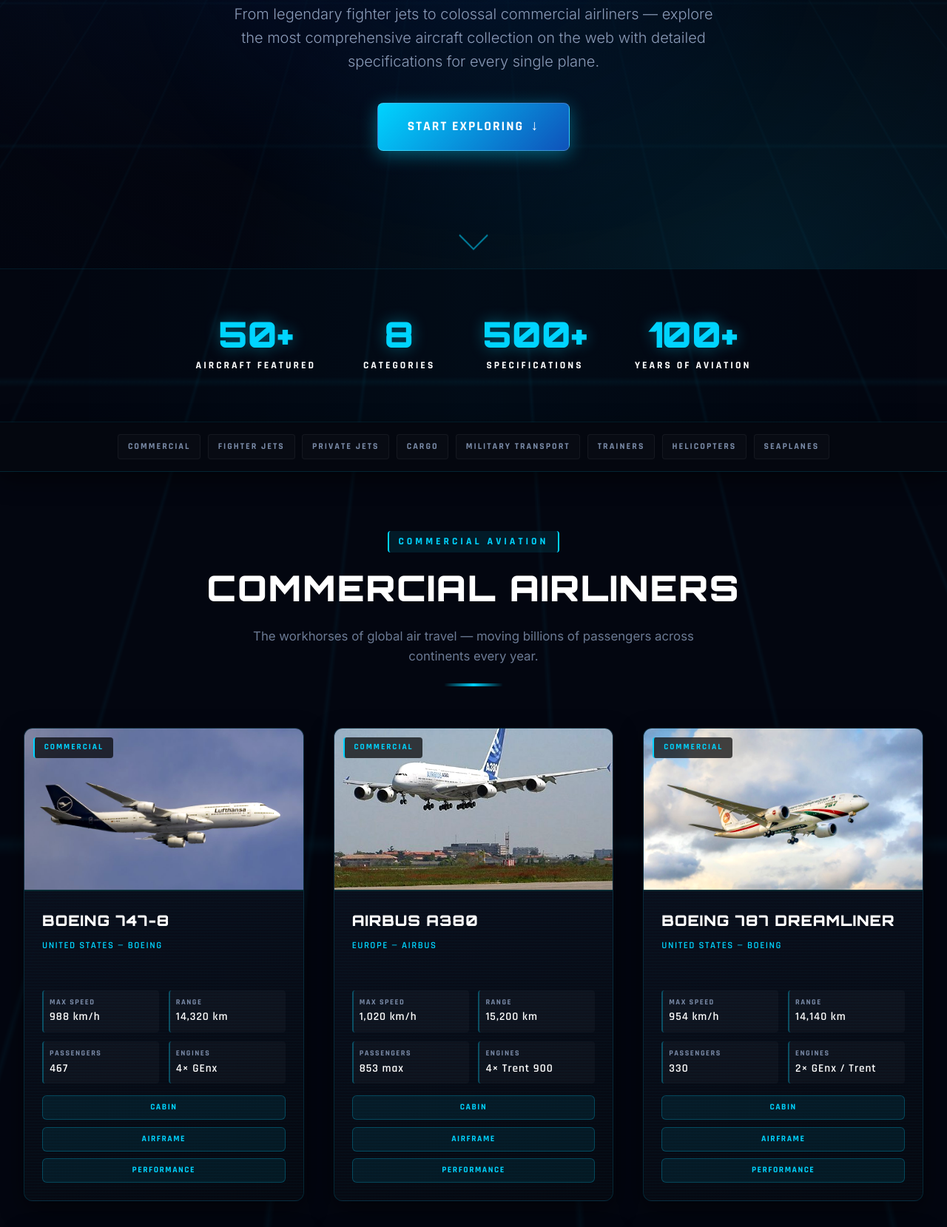
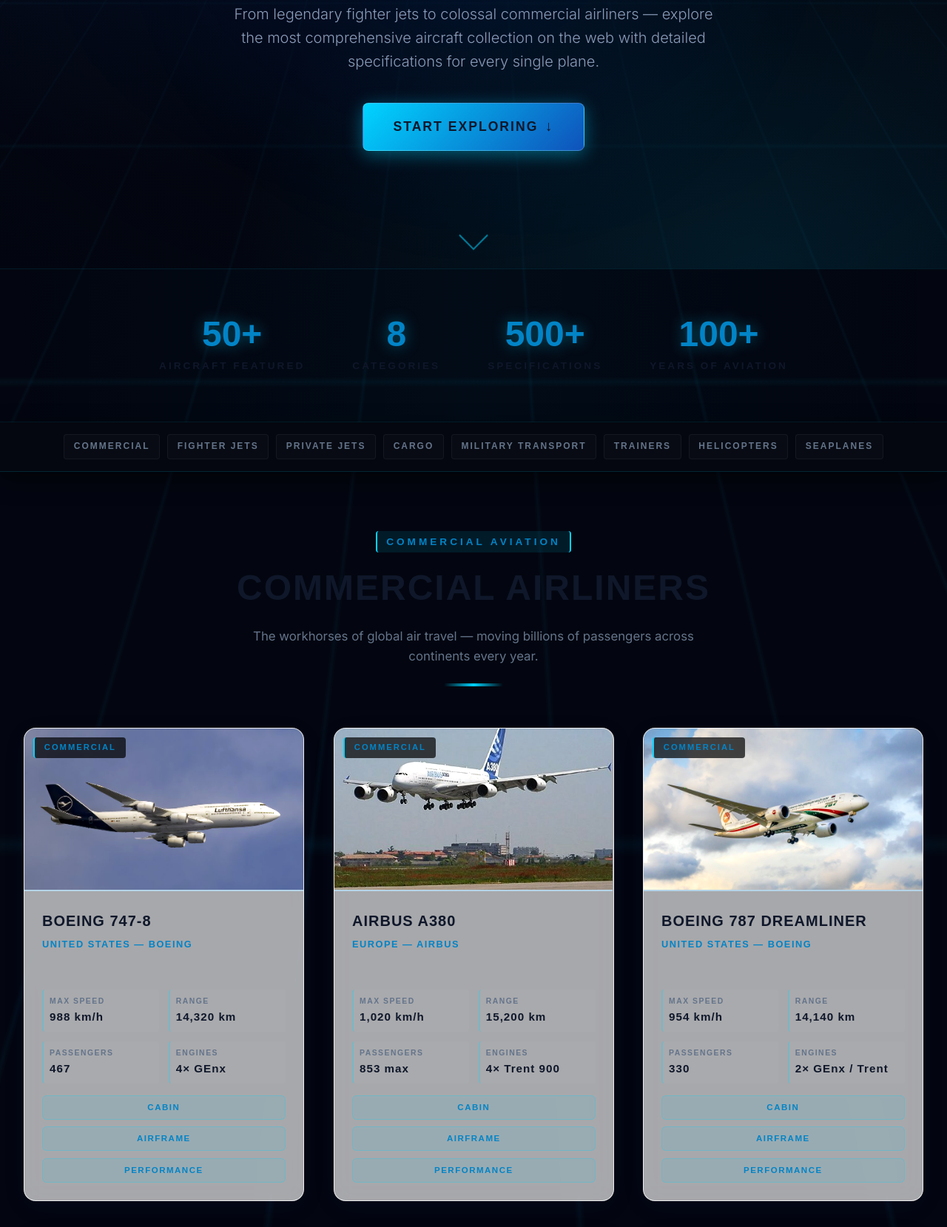
Before and after one commit to atharav779-coder/Venkatesh, a plain HTML site: page index.html in a window 1280 px wide. Shown: the part 437-2096 px from the top of the page at 74% size. Drawn offline with Linux system fonts and the light colour scheme.

Commit message:
Update theme to elegant light glassmorphism and aesthetic typography

```diff
--- a/index.html
+++ b/index.html
@@ -58,7 +58,7 @@
       padding: 0 2rem; height: 72px;
     }
     .logo {
-      font-family: 'Orbitron', sans-serif; font-weight: 900; font-size: 1.6rem;
+      font-family: 'Montserrat', sans-serif; font-weight: 900; font-size: 1.6rem;
       background: linear-gradient(135deg, #00d4ff, #ffffff);
       -webkit-background-clip: text; -webkit-text-fill-color: transparent;
       letter-spacing: 4px; text-decoration: none;
@@ -69,10 +69,10 @@
     .nav-links a {
       color: #8892a8; text-decoration: none; font-size: .82rem; font-weight: 600;
       padding: .45rem .85rem; border-radius: 6px; transition: all .25s;
-      font-family: 'Rajdhani', sans-serif; text-transform: uppercase; letter-spacing: 1.5px;
+      font-family: 'Outfit', sans-serif; text-transform: uppercase; letter-spacing: 1.5px;
     }
     .nav-links a:hover, .nav-links a.active {
-      color: #00d4ff; background: rgba(0,212,255,.1);
+      color: #0284c7; background: rgba(0,212,255,.1);
       box-shadow: 0 0 10px rgba(0,212,255,.2);
     }
     .hamburger {
@@ -90,11 +90,11 @@
       position: relative;
     }
     #searchInput {
-      background: rgba(0,212,255,0.05);
+      background: rgba(255,255,255,0.6);
       border: 1px solid rgba(0,212,255,0.2);
       border-radius: 20px;
       padding: 0.4rem 1rem;
-      color: #fff;
+      color: #0f172a;
       font-family: 'Inter', sans-serif;
       font-size: 0.85rem;
       width: 200px;
@@ -102,8 +102,8 @@
     }
     #searchInput:focus {
       outline: none;
-      background: rgba(0,212,255,0.1);
-      border-color: #00d4ff;
+      background: rgba(2,132,199,0.1);
+      border-color: #0284c7;
       box-shadow: 0 0 10px rgba(0,212,255,0.3);
       width: 250px;
     }
@@ -127,14 +127,14 @@
       display: inline-flex; align-items: center; gap: .5rem;
       background: rgba(0,212,255,.1); border: 1px solid rgba(0,212,255,.3);
       padding: .4rem 1.2rem; border-radius: 100px; font-size: .78rem;
-      color: #00d4ff; font-weight: 600; margin-bottom: 1.5rem;
+      color: #0284c7; font-weight: 600; margin-bottom: 1.5rem;
       letter-spacing: 2px; text-transform: uppercase;
-      font-family: 'Rajdhani', sans-serif;
+      font-family: 'Outfit', sans-serif;
       box-shadow: 0 0 15px rgba(0,212,255,.2);
     }
     .hero-badge::before { content: '✈'; font-size: 1rem; }
     .hero h1 {
-      font-family: 'Orbitron', sans-serif; font-size: clamp(2.5rem, 7vw, 6rem);
+      font-family: 'Montserrat', sans-serif; font-size: clamp(2.5rem, 7vw, 6rem);
       font-weight: 900; line-height: 1.1; margin-bottom: 1.2rem;
       background: linear-gradient(135deg, #ffffff 0%, #c0e0ff 40%, #00d4ff 100%);
       -webkit-background-clip: text; -webkit-text-fill-color: transparent;
@@ -148,9 +148,9 @@
     .hero-cta {
       display: inline-flex; align-items: center; gap: .6rem;
       background: linear-gradient(135deg, #00d4ff, #0f52ba);
-      color: #fff; text-decoration: none; padding: 1rem 2.5rem;
+      color: #0f172a; text-decoration: none; padding: 1rem 2.5rem;
       border-radius: 8px; font-weight: 700; font-size: 1.1rem;
-      font-family: 'Rajdhani', sans-serif; text-transform: uppercase; letter-spacing: 2px;
+      font-family: 'Outfit', sans-serif; text-transform: uppercase; letter-spacing: 2px;
       transition: all .3s;
       box-shadow: 0 5px 25px rgba(0,212,255,.4);
       border: 1px solid rgba(255,255,255,0.2);
@@ -184,19 +184,19 @@
     }
     .section-header .tag {
       display: inline-block;
-      font-family: 'Rajdhani', sans-serif; font-size: .85rem; font-weight: 700;
+      font-family: 'Outfit', sans-serif; font-size: .85rem; font-weight: 700;
       text-transform: uppercase; letter-spacing: 4px;
-      color: #00d4ff; margin-bottom: .6rem;
+      color: #0284c7; margin-bottom: .6rem;
       background: rgba(0,212,255,.1); padding: 4px 12px; border-radius: 4px;
       border-left: 2px solid #00d4ff; border-right: 2px solid #00d4ff;
     }
     .section-header h2 {
-      font-family: 'Orbitron', sans-serif; font-size: clamp(2rem, 4vw, 3rem);
+      font-family: 'Montserrat', sans-serif; font-size: clamp(2rem, 4vw, 3rem);
       font-weight: 800; margin-bottom: .8rem;
-      color: #fff; text-transform: uppercase; letter-spacing: 2px;
+      color: #0f172a; text-transform: uppercase; letter-spacing: 2px;
     }
     .section-header p {
-      color: #6b7a94; font-size: 1.05rem; max-width: 600px; margin: 0 auto;
+      color: #64748b; font-size: 1.05rem; max-width: 600px; margin: 0 auto;
     }
     .divider {
       width: 80px; height: 4px; margin: 1.5rem auto 0;
@@ -223,37 +223,37 @@
     .info-btn {
       background: rgba(0,212,255,0.08);
       border: 1px solid rgba(0,212,255,0.25);
-      color: #00d4ff; padding: 0.6rem 0.2rem;
+      color: #0284c7; padding: 0.6rem 0.2rem;
       border-radius: 6px; cursor: pointer;
-      font-family: 'Rajdhani', sans-serif; font-weight: 700;
+      font-family: 'Outfit', sans-serif; font-weight: 700;
       font-size: 0.7rem; text-transform: uppercase; letter-spacing: 1px;
       transition: all 0.3s; text-align: center;
       display: flex; align-items: center; justify-content: center;
     }
     .info-btn:hover {
-      background: #00d4ff; color: #000;
+      background: #0284c7; color: #000;
       box-shadow: 0 0 10px rgba(0,212,255,0.5);
     }
 
     /* Dynamic back content */
     .dynamic-back-title {
-      font-family: 'Orbitron', sans-serif; font-size: 1.1rem; font-weight: 800;
-      color: #00d4ff; text-transform: uppercase; letter-spacing: 1px;
+      font-family: 'Montserrat', sans-serif; font-size: 1.1rem; font-weight: 800;
+      color: #0284c7; text-transform: uppercase; letter-spacing: 1px;
       margin-bottom: 1rem; border-bottom: 1px solid rgba(0,212,255,0.2); padding-bottom: 0.5rem;
     }
     .dynamic-grid {
       display: grid; grid-template-columns: 1fr; gap: 0.8rem;
     }
     .dynamic-item {
-      background: rgba(0,212,255,0.05); padding: 0.6rem; border-radius: 4px;
+      background: rgba(255,255,255,0.6); padding: 0.6rem; border-radius: 4px;
       border-left: 2px solid #00d4ff;
     }
     .dynamic-item .d-label {
-      font-family: 'Rajdhani', sans-serif; font-size: 0.7rem; color: #7a8ba8;
+      font-family: 'Outfit', sans-serif; font-size: 0.7rem; color: #64748b;
       text-transform: uppercase; font-weight: 700; margin-bottom: 2px;
     }
     .dynamic-item .d-value {
-      font-family: 'Rajdhani', sans-serif; font-size: 0.9rem; color: #fff; font-weight: 600;
+      font-family: 'Outfit', sans-serif; font-size: 0.9rem; color: #0f172a; font-weight: 600;
     }
 
 
@@ -270,24 +270,22 @@
       position: absolute; inset: 0;
       backface-visibility: hidden;
       -webkit-backface-visibility: hidden;
-      border-radius: 12px; overflow: hidden;
-      border: 1px solid rgba(0,212,255,0.15);
-      box-shadow: 0 10px 30px rgba(0,0,0,0.5);
+      border-radius: 16px; overflow: hidden;
+      background: rgba(255, 255, 255, 0.65);
+      backdrop-filter: blur(16px);
+      -webkit-backdrop-filter: blur(16px);
+      border: 1px solid rgba(255, 255, 255, 0.8);
+      box-shadow: 0 8px 32px rgba(31, 38, 135, 0.07);
     }
 
     /* FRONT */
     .flashcard-front {
-      background: linear-gradient(160deg, rgba(12,18,34,.95), rgba(5,8,16,.98));
       display: flex; flex-direction: column;
-    }
-    .flashcard-front::before {
-      content: ''; position: absolute; inset: 0; pointer-events: none;
-      background: repeating-linear-gradient(0deg, transparent, transparent 2px, rgba(0,212,255,0.02) 2px, rgba(0,212,255,0.02) 4px);
     }
     .card-img-wrap {
       position: relative; height: 220px; overflow: hidden;
-      background: #000;
-      border-bottom: 2px solid rgba(0,212,255,0.2);
+      background: #e2e8f0;
+      border-bottom: 2px solid rgba(2, 132, 199, 0.2);
     }
     .card-img-wrap img {
       width: 100%; height: 100%; object-fit: cover;
@@ -301,18 +299,18 @@
       background: rgba(0,0,0,.7); backdrop-filter: blur(10px);
       padding: .3rem .8rem; border-radius: 4px;
       font-size: .7rem; font-weight: 700; text-transform: uppercase;
-      letter-spacing: 2px; color: #00d4ff;
+      letter-spacing: 2px; color: #0284c7;
       border-left: 2px solid #00d4ff;
-      font-family: 'Rajdhani', sans-serif;
+      font-family: 'Outfit', sans-serif;
     }
     .card-body { padding: 1.5rem; flex: 1; display: flex; flex-direction: column; position: relative; z-index: 2; }
     .card-body h3 {
-      font-family: 'Orbitron', sans-serif; font-size: 1.25rem; font-weight: 800;
-      margin-bottom: .4rem; color: #fff; text-transform: uppercase; letter-spacing: 1px;
+      font-family: 'Montserrat', sans-serif; font-size: 1.25rem; font-weight: 800;
+      margin-bottom: .4rem; color: #0f172a; text-transform: uppercase; letter-spacing: 1px;
     }
     .card-body .origin {
-      font-size: .8rem; color: #00d4ff; margin-bottom: 1rem;
-      font-family: 'Rajdhani', sans-serif; font-weight: 600;
+      font-size: .8rem; color: #0284c7; margin-bottom: 1rem;
+      font-family: 'Outfit', sans-serif; font-weight: 600;
       text-transform: uppercase; letter-spacing: 1.5px;
     }
     .card-stats {
@@ -325,18 +323,18 @@
       padding: 8px; border-radius: 4px; border-left: 2px solid rgba(0,212,255,0.3);
     }
     .card-stats .stat-label {
-      font-size: .65rem; color: #7a8ba8; text-transform: uppercase;
+      font-size: .65rem; color: #64748b; text-transform: uppercase;
       letter-spacing: 1.5px; font-weight: 700;
-      font-family: 'Rajdhani', sans-serif;
+      font-family: 'Outfit', sans-serif;
     }
     .card-stats .stat-value {
-      font-size: .95rem; font-weight: 600; color: #fff;
-      font-family: 'Rajdhani', sans-serif; letter-spacing: 1px;
+      font-size: .95rem; font-weight: 600; color: #0f172a;
+      font-family: 'Outfit', sans-serif; letter-spacing: 1px;
     }
     .flip-hint {
       position: absolute; bottom: 12px; right: 14px;
-      font-size: .7rem; color: #00d4ff; opacity: 0.6;
-      font-family: 'Rajdhani', sans-serif; letter-spacing: 2px; text-transform: uppercase;
+      font-size: .7rem; color: #0284c7; opacity: 0.6;
+      font-family: 'Outfit', sans-serif; letter-spacing: 2px; text-transform: uppercase;
       display: flex; align-items: center; gap: 6px;
     }
     .flip-hint::after { content: '→'; font-size: 1rem; }
@@ -362,12 +360,12 @@
 
     .back-header { border-bottom: 1px solid rgba(0,212,255,0.2); padding-bottom: 0.8rem; margin-bottom: 1.2rem; }
     .flashcard-back h3 {
-      font-family: 'Orbitron', sans-serif; font-size: 1.15rem; font-weight: 800;
-      color: #fff; margin-bottom: .2rem; text-transform: uppercase; letter-spacing: 1px;
+      font-family: 'Montserrat', sans-serif; font-size: 1.15rem; font-weight: 800;
+      color: #0f172a; margin-bottom: .2rem; text-transform: uppercase; letter-spacing: 1px;
     }
     .flashcard-back .subtitle {
-      font-size: .75rem; color: #00d4ff;
-      font-family: 'Rajdhani', sans-serif; text-transform: uppercase; letter-spacing: 2px; font-weight: 600;
+      font-size: .75rem; color: #0284c7;
+      font-family: 'Outfit', sans-serif; text-transform: uppercase; letter-spacing: 2px; font-weight: 600;
     }
 
     .spec-grid {
@@ -382,13 +380,13 @@
     }
     .spec-item:hover { background: rgba(0,212,255,.1); }
     .spec-item .spec-label {
-      font-size: .65rem; color: #00d4ff; text-transform: uppercase;
+      font-size: .65rem; color: #0284c7; text-transform: uppercase;
       letter-spacing: 1.5px; font-weight: 700;
-      font-family: 'Rajdhani', sans-serif;
+      font-family: 'Outfit', sans-serif;
     }
     .spec-item .spec-val {
-      font-size: .85rem; font-weight: 600; color: #fff; margin-top: 3px;
-      font-family: 'Rajdhani', sans-serif; letter-spacing: 1px;
+      font-size: .85rem; font-weight: 600; color: #0f172a; margin-top: 3px;
+      font-family: 'Outfit', sans-serif; letter-spacing: 1px;
     }
     .back-desc {
       font-size: .85rem; color: #8a9bb8; line-height: 1.6;
@@ -399,7 +397,7 @@
 
     .pros-cons { position: relative; z-index: 2; margin-top: 0.8rem; }
     .pros-cons h4 {
-      font-family: 'Rajdhani', sans-serif; font-size: .8rem; font-weight: 700;
+      font-family: 'Outfit', sans-serif; font-size: .8rem; font-weight: 700;
       text-transform: uppercase; letter-spacing: 2px; margin-bottom: .4rem;
     }
     .pros-cons .pros h4 { color: #00ff88; }
@@ -416,8 +414,8 @@
 
     .flip-back-hint {
       text-align: center; margin-top: 1rem;
-      font-size: .7rem; color: #00d4ff; opacity: 0.6;
-      font-family: 'Rajdhani', sans-serif; letter-spacing: 2px; text-transform: uppercase;
+      font-size: .7rem; color: #0284c7; opacity: 0.6;
+      font-family: 'Outfit', sans-serif; letter-spacing: 2px; text-transform: uppercase;
     }
 
     /* ===== CATEGORY NAV (STICKY) ===== */
@@ -432,16 +430,16 @@
       box-shadow: 0 10px 30px rgba(0,0,0,0.5);
     }
     .cat-nav a {
-      color: #7a8ba8; text-decoration: none;
-      font-family: 'Rajdhani', sans-serif; font-weight: 700;
+      color: #64748b; text-decoration: none;
+      font-family: 'Outfit', sans-serif; font-weight: 700;
       font-size: .85rem; text-transform: uppercase; letter-spacing: 2px;
       padding: .5rem 1.2rem; border-radius: 4px;
       border: 1px solid rgba(255,255,255,0.05);
       transition: all .3s; background: rgba(255,255,255,0.02);
     }
     .cat-nav a:hover, .cat-nav a.active {
-      color: #000; border-color: #00d4ff;
-      background: #00d4ff; box-shadow: 0 0 15px rgba(0,212,255,.4);
+      color: #000; border-color: #0284c7;
+      background: #0284c7; box-shadow: 0 0 15px rgba(0,212,255,.4);
     }
 
     /* ===== STATS BAR ===== */
@@ -455,13 +453,13 @@
     }
     .stats-bar .stat-box { text-align: center; }
     .stats-bar .stat-num {
-      font-family: 'Orbitron', sans-serif; font-size: 3rem; font-weight: 900;
-      color: #00d4ff; text-shadow: 0 0 20px rgba(0,212,255,0.4);
+      font-family: 'Montserrat', sans-serif; font-size: 3rem; font-weight: 900;
+      color: #0284c7; text-shadow: 0 0 20px rgba(0,212,255,0.4);
       line-height: 1; margin-bottom: 0.5rem;
     }
     .stats-bar .stat-txt {
-      font-size: .85rem; color: #fff; text-transform: uppercase;
-      letter-spacing: 3px; font-family: 'Rajdhani', sans-serif; font-weight: 700;
+      font-size: .85rem; color: #0f172a; text-transform: uppercase;
+      letter-spacing: 3px; font-family: 'Outfit', sans-serif; font-weight: 700;
     }
 
 
@@ -473,15 +471,15 @@
     .info-btn {
       background: rgba(0,212,255,0.08);
       border: 1px solid rgba(0,212,255,0.25);
-      color: #00d4ff; padding: 0.5rem 0.8rem;
+      color: #0284c7; padding: 0.5rem 0.8rem;
       border-radius: 6px; cursor: pointer;
-      font-family: 'Rajdhani', sans-serif; font-weight: 700;
+      font-family: 'Outfit', sans-serif; font-weight: 700;
       font-size: 0.72rem; text-transform: uppercase; letter-spacing: 1.5px;
       transition: all 0.3s; flex: 1; min-width: 0; text-align: center;
       line-height: 1.3;
     }
     .info-btn:hover {
-      background: #00d4ff; color: #000;
+      background: #0284c7; color: #000;
       box-shadow: 0 0 15px rgba(0,212,255,0.5);
     }
     .info-btn .btn-icon { display: block; font-size: 1.1rem; margin-bottom: 2px; }
@@ -499,10 +497,10 @@
       border-top: 1px solid rgba(0,212,255,.1);
     }
     footer .logo-foot {
-      font-family: 'Orbitron', sans-serif; font-weight: 900; font-size: 1.5rem;
-      color: #00d4ff; letter-spacing: 4px; margin-bottom: 1rem;
+      font-family: 'Montserrat', sans-serif; font-weight: 900; font-size: 1.5rem;
+      color: #0284c7; letter-spacing: 4px; margin-bottom: 1rem;
     }
-    footer p { color: #5a6a84; font-size: .85rem; font-family: 'Rajdhani', sans-serif; letter-spacing: 1px; }
+    footer p { color: #5a6a84; font-size: .85rem; font-family: 'Outfit', sans-serif; letter-spacing: 1px; }
 
     /* ===== SCROLL REVEAL ===== */
     .reveal {
```
